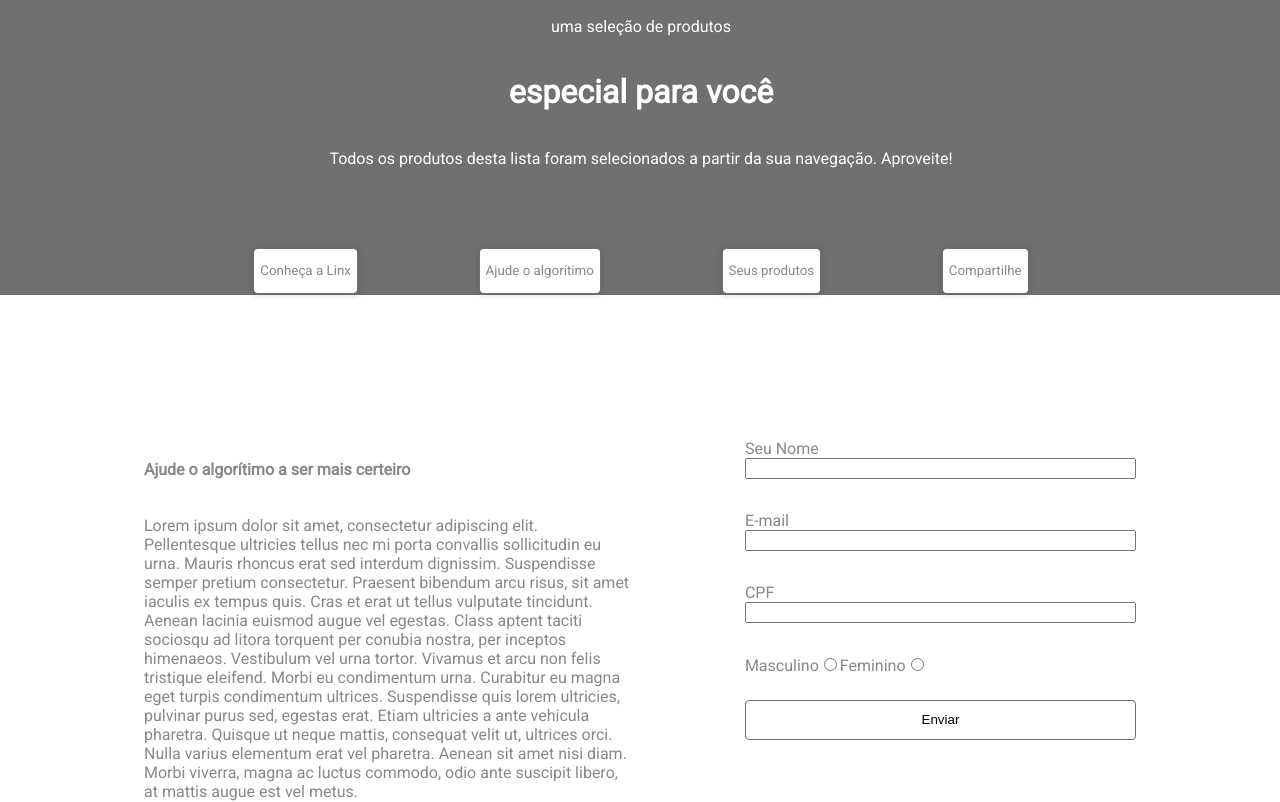
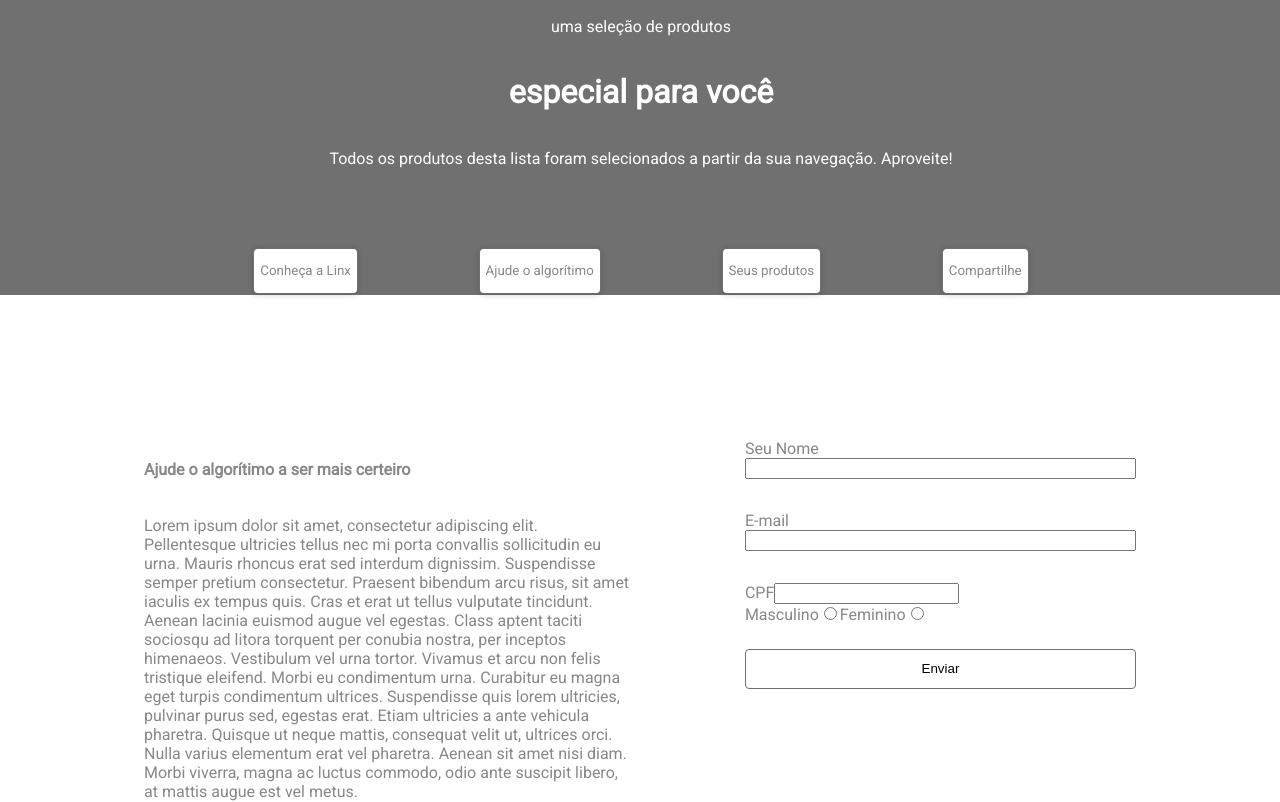
Before and after one commit to mathocihara/my-app, a React (Create React App) app: page / in a window 1280 px wide. Shown: the top 802 px of the page. Built offline with nearby package versions, Linux system fonts and the light colour scheme; no server answers.

Commit message:
resstruturando a main

```diff
--- a/src/componentes/Main.css
+++ b/src/componentes/Main.css
@@ -27,7 +27,7 @@
     opacity: 1;
 }
 
-.buttonForm{
+.buttonFormMain{
     display: flex;
     margin-bottom: 2rem;
     flex-direction: column;
--- a/src/componentes/main.jsx
+++ b/src/componentes/main.jsx
@@ -18,11 +18,11 @@ function Main (){
 
         <div className='form'>
         <form>
-        <label className='buttonForm'>Seu Nome
+        <label className='buttonFormMain'>Seu Nome
             <input type="text" />
         </label>
 
-        <label className='buttonForm'>E-mail
+        <label className='buttonFormMain'>E-mail
             <input type="text" />
         </label>
 
```
